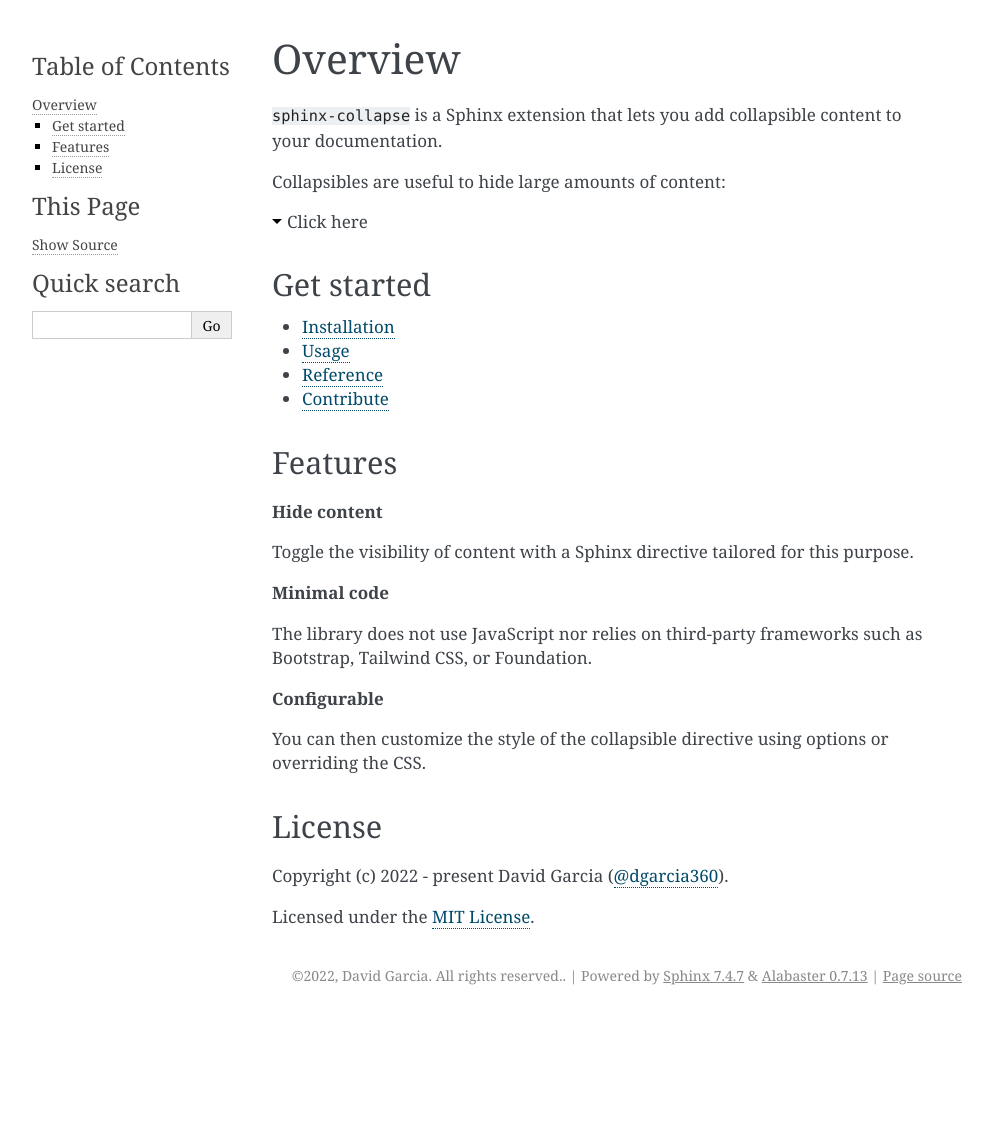
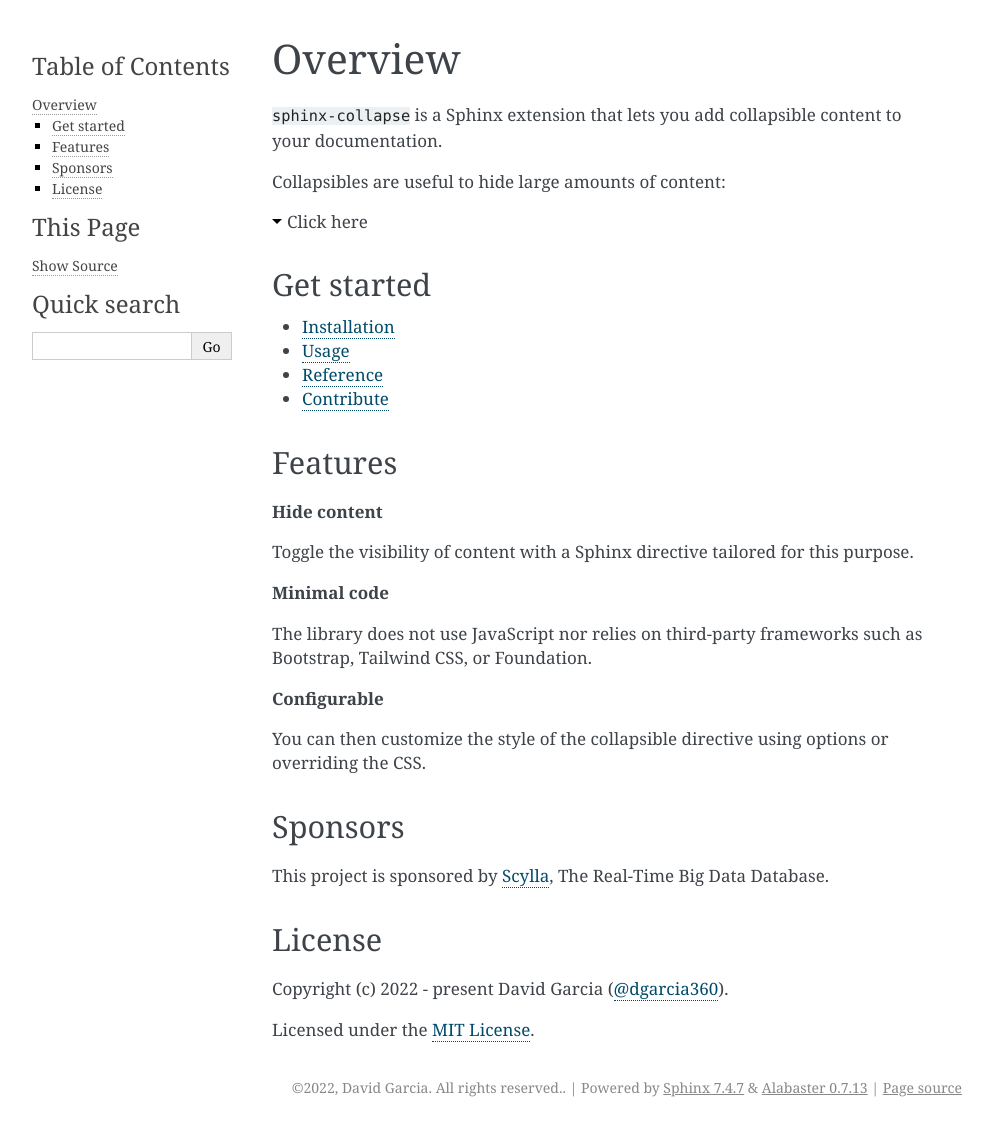
Before and after one commit to dgarcia360/sphinx-collapse, a Sphinx documentation site: the page built from docs/source/index.rst, in a window 1280 px wide. Shown: the whole page, without its empty margins (148-1141 px from the left). Built offline with Sphinx 7.4.7, drawn with Linux system fonts in a browser that asks for light colours; before the commit the page ends 1015 px from its top, so only the background shows below that.

Commit message:
Update index.rst

```diff
--- a/docs/source/index.rst
+++ b/docs/source/index.rst
@@ -35,6 +35,11 @@ The library does not use JavaScript nor relies on third-party frameworks such as
 
 You can then customize the style of the collapsible directive using options or overriding the CSS.
 
+Sponsors
+--------
+
+This project is sponsored by `Scylla <https://www.scylladb.com/>`_, The Real-Time Big Data Database.
+
 License
 -------
 
```
